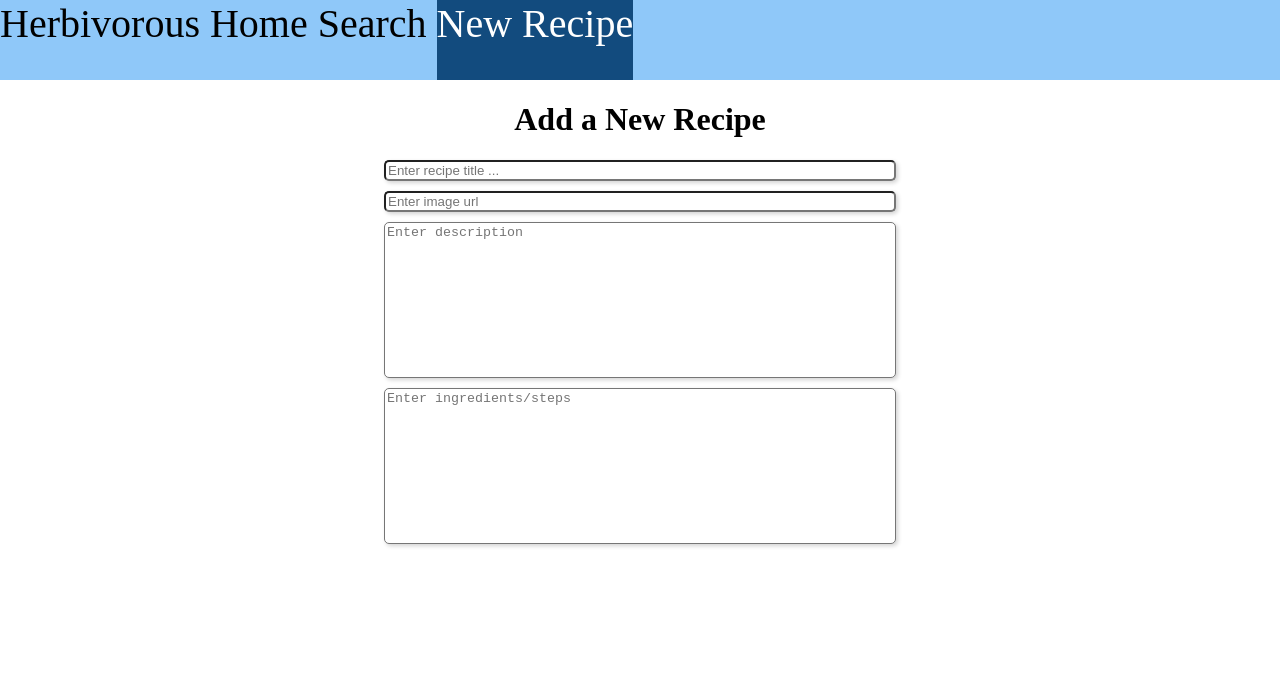
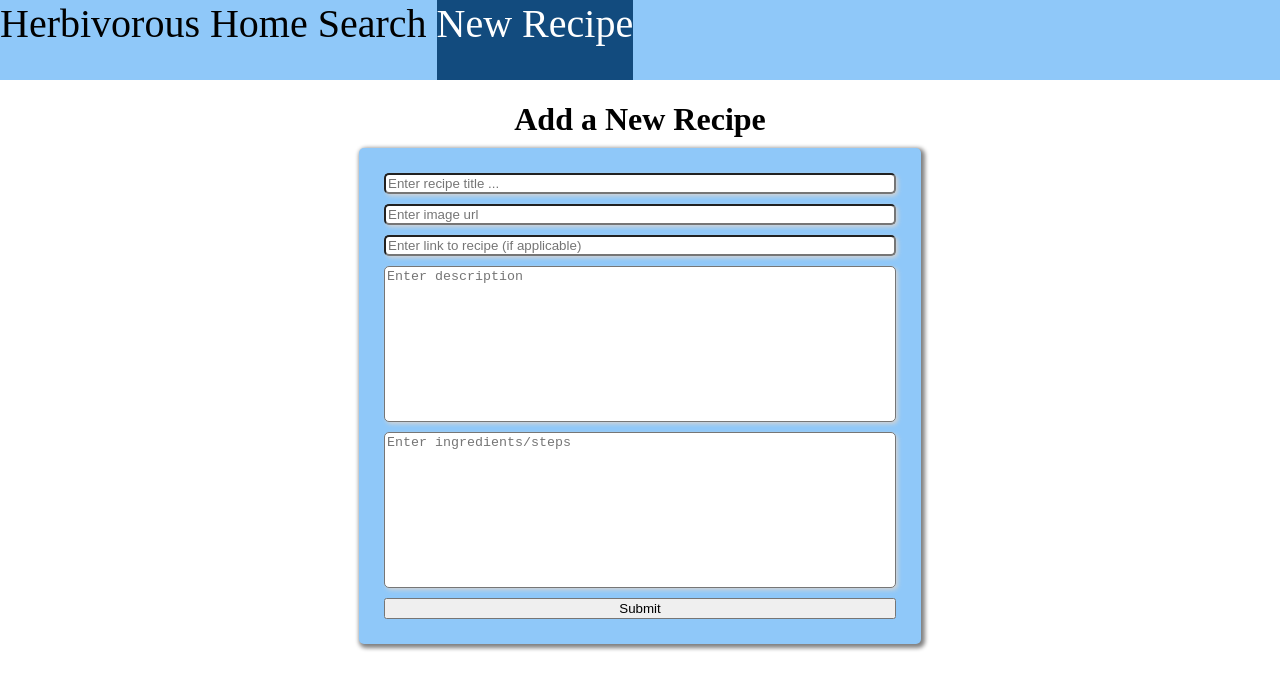
Before and after one commit to Pete-Fowler/herbivorous, a React (Create React App) app: page /submit in a window 1280 px wide. Shown: the top 690 px of the page. Built offline with nearby package versions, Linux system fonts and the light colour scheme.

Commit message:
Add style to form, edit db.json

```diff
--- a/src/components/Submit.js
+++ b/src/components/Submit.js
@@ -13,12 +13,15 @@ function Submit() {
     <form>
       <input type='text' name='title' placeholder='Enter recipe title ...'
         value={formData.title} onChange={handleChange}></input>
-      <input type='url' name='link' placeholder='Enter image url'
+      <input type='url' name='imageUrl' placeholder='Enter image url'
+        value={formData.link} onChange={handleChange}></input>
+        <input type='url' name='link' placeholder='Enter link to recipe (if applicable)'
         value={formData.link} onChange={handleChange}></input>
       <textarea name='description' placeholder='Enter description'
         value={formData.description} onChange={handleChange} rows='10' cols='40'></textarea>
       <textarea name='steps' placeholder='Enter ingredients/steps'
         value={formData.steps} onChange={handleChange} rows='10' cols='40'></textarea>
+      <button type='submit'>Submit</button>
     </form>
   </div>
 }
--- a/src/styles/Submit.css
+++ b/src/styles/Submit.css
@@ -5,11 +5,20 @@
   align-items: center;
 }
 
+#submit h1 {
+  margin-bottom: 0px;
+}
+
 form {
   display: flex;
   flex-direction: column;
   gap: 10px;
+  padding: 25px;
+  margin: 10px 25px 25px 25px;
   width: 40%;
+  border-radius: 5px;
+  background-color: #8fc8f9;
+  box-shadow: 2px 2px 4px 2px gray;
 }
 
 input, textarea {
```
